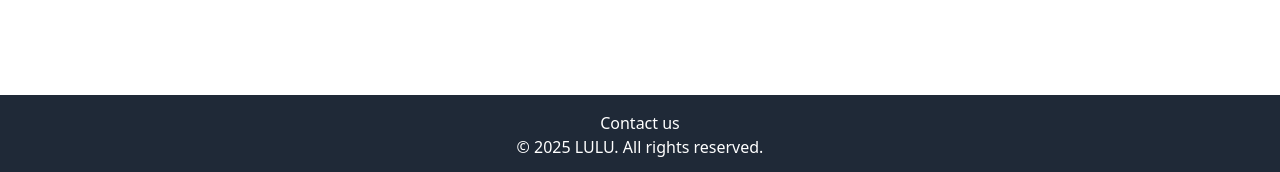
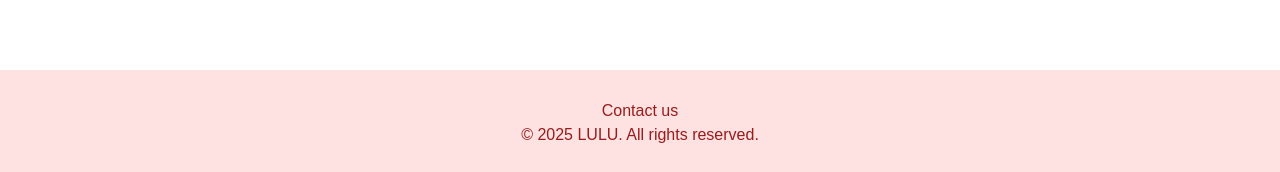
Before and after one commit to Kittypoda/js-frameworks, a React (Vite) app: page / in a window 1280 px wide. Shown: the part 625-797 px from the top of the page. Built offline with nearby package versions, Linux system fonts and the light colour scheme; no server answers; a web font is replaced by a local one.

Commit message:
footer styled

```diff
--- a/src/components/Footer.jsx
+++ b/src/components/Footer.jsx
@@ -2,9 +2,9 @@ import { Link } from "react-router-dom";
 
 const Footer = () => {
   return (
-    <footer className="bg-gray-800 text-white text-center p-4">
-        <Link to="/contact" className="hover:underline">Contact us</Link>
-      <p>&copy; 2025 LULU. All rights reserved.</p>
+    <footer className="bg-red-100 text-red-800 text-center p-7">
+        <Link to="/contact" className="font-inria">Contact us</Link>
+      <p className="font-inria font-thin">&copy; 2025 LULU. All rights reserved.</p>
     </footer>
   );
 };
```
